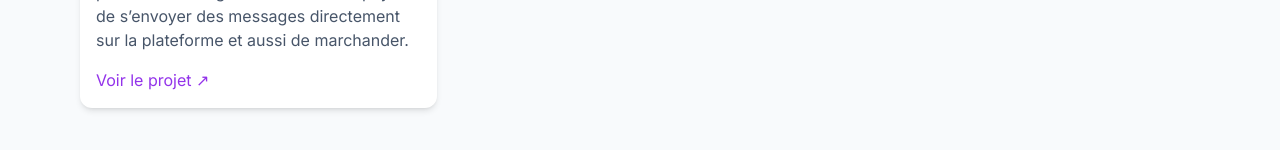
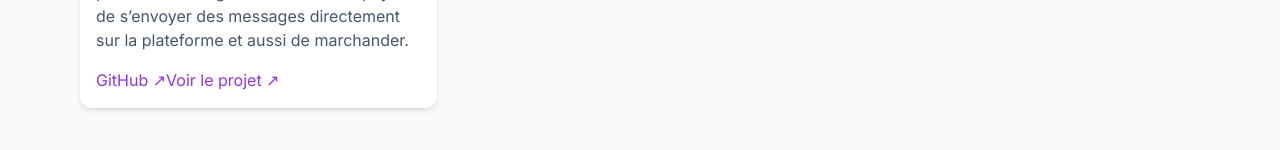
Before and after one commit to Guindo97/portfolio, a React (Vite) app: page /projects in a window 1280 px wide. Shown: the part 944-1094 px from the top of the page. Built offline with nearby package versions, Linux system fonts and the light colour scheme.

Commit message:
update commit

```diff
--- a/src/pages/projects.jsx
+++ b/src/pages/projects.jsx
@@ -36,6 +36,7 @@ function Projects({ lang }) {
         ? "Tika Harvest est une plateforme développée en Vue.js et Next.js pour permettre aux agriculteurs de mon pays de s’envoyer des messages directement sur la plateforme et aussi de marchander."
         : "Tika Harvest is a platform built with Vue.js and Next.js that allows farmers in my country to message each other directly and negotiate deals.",
       live: "https://sms.tikaharvest.com/login",
+      github: "https://github.com/Guindo97/sms-sender-font",
       images: Array.from({ length: 22 }, (_, i) => `/img/tika${i + 1}.png`)
     }
   ];
```
